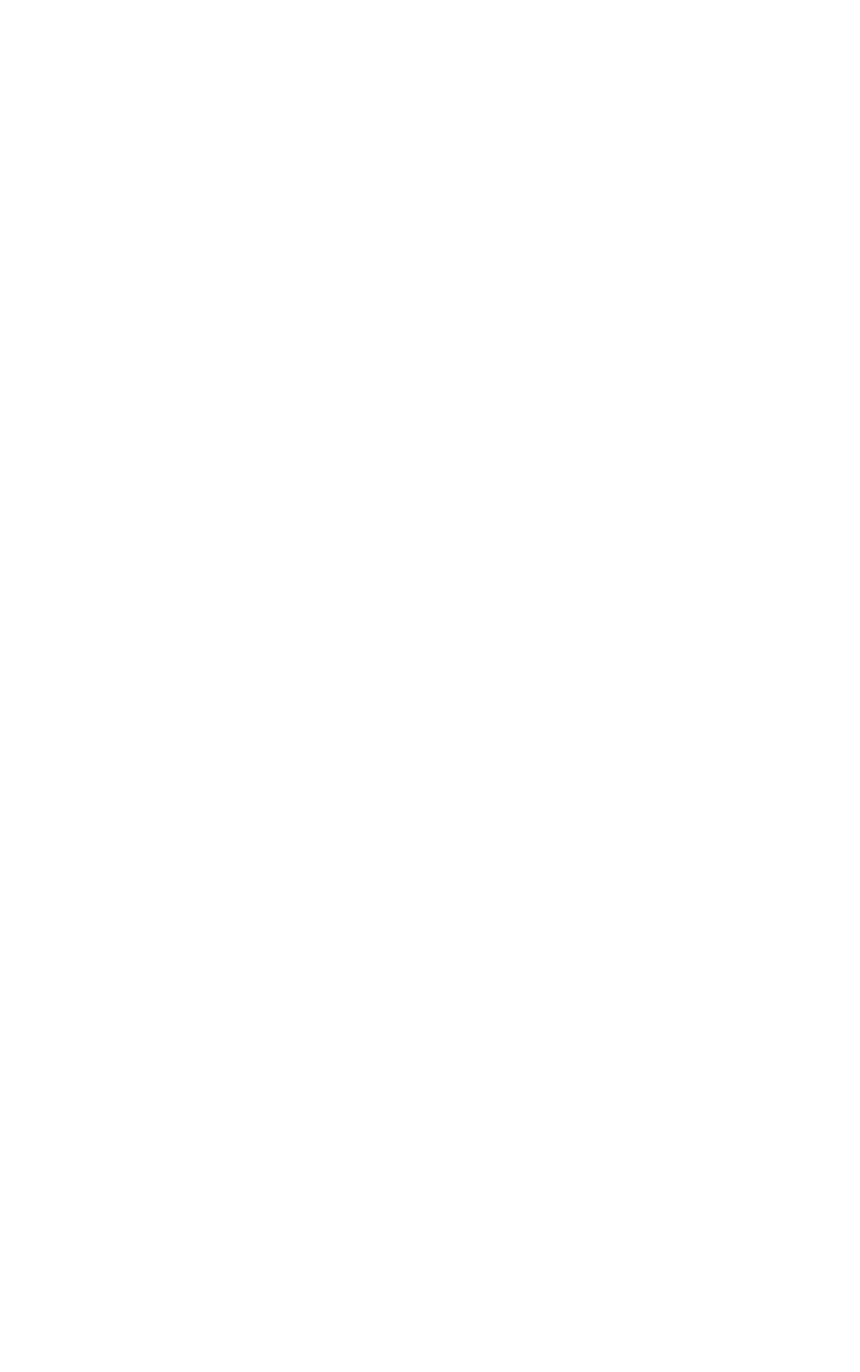
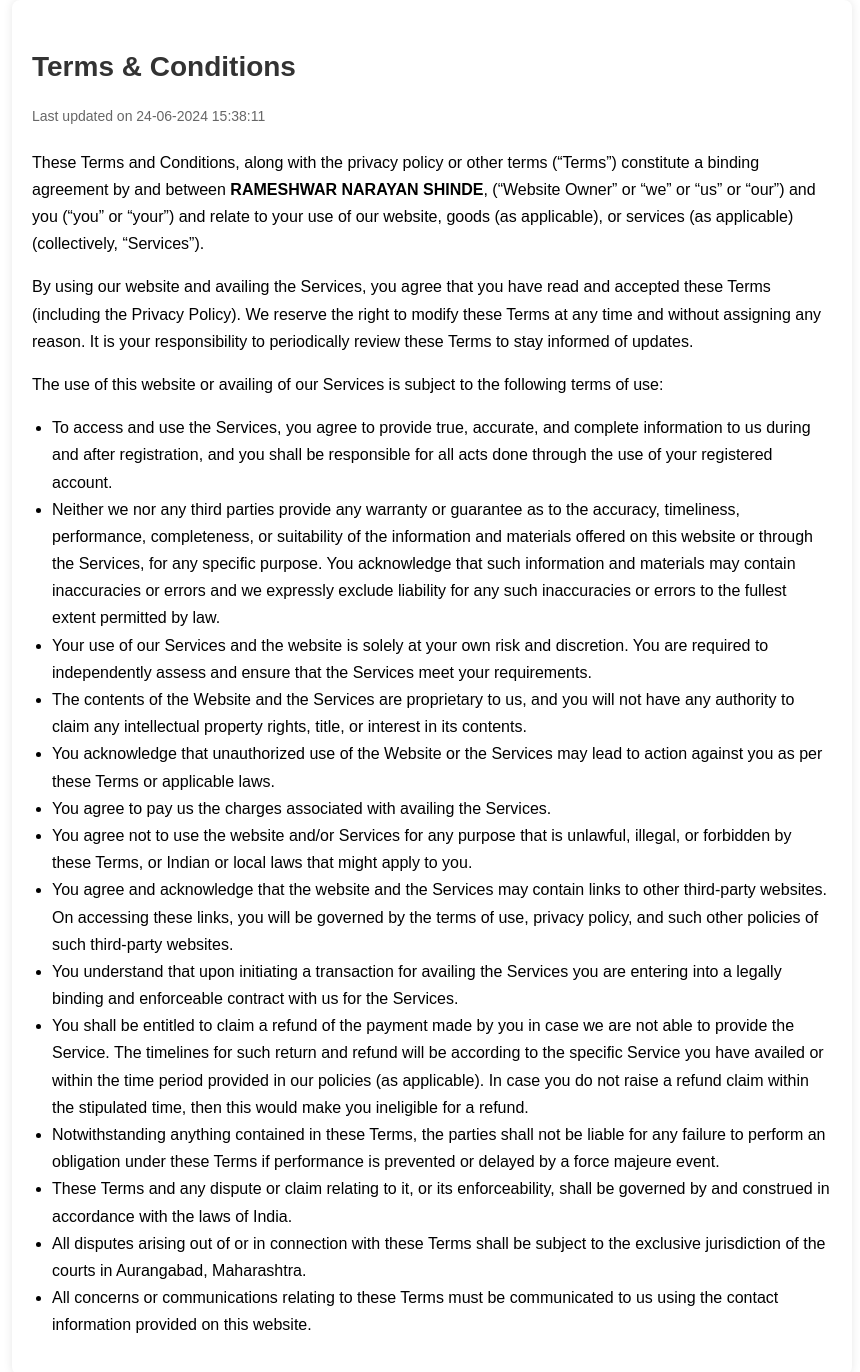
Before and after one commit to rameshwar9170/Elite-Jobs, a React (Create React App) app: page /terms-and-conditions in a window 1280 px wide. Before the commit this address had no page. Shown: the top 1372 px of the page, without its empty margins (208-1068 px from the left). Before the commit the page ends 800 px from the top, so only its background shows below. Built offline with nearby package versions, Linux system fonts and the light colour scheme; the HTML template or start-up script is replaced by a standard one.

Commit message:
Add Contact Us, Terms & Conditions, and Refund Policy pages

```diff
--- a/src/App.js
+++ b/src/App.js
@@ -7,6 +7,9 @@
 import SeekerProfile from './SeekerProfile';
 import ProviderProfile from './ProviderProfile';
 import AddProviders from './AddProviders';
+import ContactUs from './ContactUs';
+import TermsAndConditions from './TermsAndConditions';
+import RefundPolicy from './RefundPolicy';
 
 const App = () => {
   return (
@@ -19,6 +22,9 @@
         <Route path="/seeker-profile/:id" element={<SeekerProfile />} />
         <Route path="/provider/:id" element={<ProviderProfile />} />
         <Route path='/add-providers' element={<AddProviders />} />
+        <Route path='/contact-us' element={<ContactUs />} />
+        <Route path='/terms-and-conditions' element={<TermsAndConditions />} />
+        <Route path='/refund-policy' element={<RefundPolicy />} />
 
       </Routes>
     </Router>
--- /dev/null
+++ b/src/ContactUs.js
@@ -0,0 +1,63 @@
+import React from 'react';
+
+const ContactUs = () => {
+  const contactInfo = {
+    lastUpdated: "24-06-2024 15:35:09",
+    legalName: "RAMESHWAR NARAYAN SHINDE",
+    address: "New Osman pura, Aurangabad, Maharashtra, PIN: 431005",
+    phone: "9370329233",
+    email: "ramshinde9370@gmail.com",
+  };
+
+  return (
+    <div style={styles.container}>
+      <h2 style={styles.title}>Contact Us</h2>
+      <p style={styles.updated}>Last updated on {contactInfo.lastUpdated}</p>
+      <p style={styles.description}>You may contact us using the information below:</p>
+
+      <div style={styles.infoBox}>
+        <p><strong>Merchant Legal Entity Name:</strong> {contactInfo.legalName}</p>
+        <p><strong>Registered Address:</strong> {contactInfo.address}</p>
+        <p><strong>Operational Address:</strong> {contactInfo.address}</p>
+        <p><strong>Telephone No:</strong> {contactInfo.phone}</p>
+        <p><strong>E-Mail ID:</strong> <a href={`mailto:${contactInfo.email}`}>{contactInfo.email}</a></p>
+      </div>
+    </div>
+  );
+};
+
+const styles = {
+  container: {
+    maxWidth: '700px',
+    margin: '0 auto',
+    padding: '20px',
+    fontFamily: 'Arial, sans-serif',
+    lineHeight: '1.6',
+    backgroundColor: '#f9f9f9',
+    borderRadius: '8px',
+    boxShadow: '0 0 10px rgba(0,0,0,0.1)'
+  },
+  title: {
+    fontSize: '28px',
+    fontWeight: 'bold',
+    marginBottom: '10px',
+    color: '#333',
+  },
+  updated: {
+    fontSize: '14px',
+    color: '#666',
+    marginBottom: '20px',
+  },
+  description: {
+    fontSize: '16px',
+    marginBottom: '15px',
+  },
+  infoBox: {
+    backgroundColor: '#fff',
+    padding: '15px 20px',
+    borderRadius: '6px',
+    border: '1px solid #ddd'
+  }
+};
+
+export default ContactUs;
--- /dev/null
+++ b/src/RefundPolicy.jsx
@@ -0,0 +1,77 @@
+import React from 'react';
+
+const RefundPolicy = () => {
+  return (
+    <div style={styles.container}>
+      <h2 style={styles.title}>Cancellation & Refund Policy</h2>
+      <p style={styles.updated}>Last updated on 25-06-2025 22:46:09</p>
+
+      <p>
+        <strong>RAMESHWAR NARAYAN SHINDE</strong> believes in helping its customers as far as possible, and has
+        therefore a liberal cancellation policy. Under this policy:
+      </p>
+
+      <ul style={styles.list}>
+        <li>
+          Cancellations will be considered only if the request is made immediately after placing the order.
+          However, the cancellation request may not be entertained if the orders have been communicated to the
+          vendors/merchants and they have initiated the process of shipping them.
+        </li>
+        <li>
+          <strong>RAMESHWAR NARAYAN SHINDE</strong> does not accept cancellation requests for perishable items
+          like flowers, eatables etc. However, refund/replacement can be made if the customer establishes that
+          the quality of the product delivered is not good.
+        </li>
+        <li>
+          In case of receipt of damaged or defective items please report the same to our Customer Service team.
+          The request will, however, be entertained once the merchant has checked and determined the same at
+          their end. This should be reported within <strong>only same day</strong> of receipt of the products.
+        </li>
+        <li>
+          In case you feel that the product received is not as shown on the site or as per your expectations,
+          you must bring it to the notice of our Customer Service within <strong>only same day</strong> of
+          receiving the product. The Customer Service Team, after looking into your complaint, will take an
+          appropriate decision.
+        </li>
+        <li>
+          In case of complaints regarding products that come with a warranty from manufacturers, please refer
+          the issue to them.
+        </li>
+        <li>
+          In case of any refunds approved by <strong>RAMESHWAR NARAYAN SHINDE</strong>, it’ll take
+          <strong> 9–15 days</strong> for the refund to be processed to the end customer.
+        </li>
+      </ul>
+    </div>
+  );
+};
+
+const styles = {
+  container: {
+    maxWidth: '800px',
+    margin: '0 auto',
+    padding: '20px',
+    fontFamily: 'Arial, sans-serif',
+    lineHeight: '1.7',
+    backgroundColor: '#fff',
+    borderRadius: '8px',
+    boxShadow: '0 0 10px rgba(0,0,0,0.1)',
+  },
+  title: {
+    fontSize: '26px',
+    fontWeight: 'bold',
+    marginBottom: '10px',
+    color: '#333',
+  },
+  updated: {
+    fontSize: '14px',
+    color: '#666',
+    marginBottom: '20px',
+  },
+  list: {
+    paddingLeft: '20px',
+    marginTop: '10px',
+  },
+};
+
+export default RefundPolicy;
--- /dev/null
+++ b/src/TermsAndConditions.jsx
@@ -0,0 +1,91 @@
+import React from 'react';
+
+const TermsAndConditions = () => {
+  return (
+    <div style={styles.container}>
+      <h2 style={styles.title}>Terms & Conditions</h2>
+      <p style={styles.updated}>Last updated on 24-06-2024 15:38:11</p>
+
+      <p>These Terms and Conditions, along with the privacy policy or other terms (“Terms”) constitute a binding
+        agreement by and between <strong>RAMESHWAR NARAYAN SHINDE</strong>, (“Website Owner” or “we” or “us”
+        or “our”) and you (“you” or “your”) and relate to your use of our website, goods (as applicable), or
+        services (as applicable) (collectively, “Services”).</p>
+
+      <p>By using our website and availing the Services, you agree that you have read and accepted these Terms
+        (including the Privacy Policy). We reserve the right to modify these Terms at any time and without
+        assigning any reason. It is your responsibility to periodically review these Terms to stay informed of
+        updates.</p>
+
+      <p>The use of this website or availing of our Services is subject to the following terms of use:</p>
+
+      <ul style={styles.list}>
+        <li>To access and use the Services, you agree to provide true, accurate, and complete information to us
+          during and after registration, and you shall be responsible for all acts done through the use of your
+          registered account.</li>
+        <li>Neither we nor any third parties provide any warranty or guarantee as to the accuracy, timeliness,
+          performance, completeness, or suitability of the information and materials offered on this website or
+          through the Services, for any specific purpose. You acknowledge that such information and materials
+          may contain inaccuracies or errors and we expressly exclude liability for any such inaccuracies or
+          errors to the fullest extent permitted by law.</li>
+        <li>Your use of our Services and the website is solely at your own risk and discretion. You are
+          required to independently assess and ensure that the Services meet your requirements.</li>
+        <li>The contents of the Website and the Services are proprietary to us, and you will not have any
+          authority to claim any intellectual property rights, title, or interest in its contents.</li>
+        <li>You acknowledge that unauthorized use of the Website or the Services may lead to action against you
+          as per these Terms or applicable laws.</li>
+        <li>You agree to pay us the charges associated with availing the Services.</li>
+        <li>You agree not to use the website and/or Services for any purpose that is unlawful, illegal, or
+          forbidden by these Terms, or Indian or local laws that might apply to you.</li>
+        <li>You agree and acknowledge that the website and the Services may contain links to other third-party
+          websites. On accessing these links, you will be governed by the terms of use, privacy policy, and
+          such other policies of such third-party websites.</li>
+        <li>You understand that upon initiating a transaction for availing the Services you are entering into a
+          legally binding and enforceable contract with us for the Services.</li>
+        <li>You shall be entitled to claim a refund of the payment made by you in case we are not able to
+          provide the Service. The timelines for such return and refund will be according to the specific
+          Service you have availed or within the time period provided in our policies (as applicable). In case
+          you do not raise a refund claim within the stipulated time, then this would make you ineligible for
+          a refund.</li>
+        <li>Notwithstanding anything contained in these Terms, the parties shall not be liable for any failure
+          to perform an obligation under these Terms if performance is prevented or delayed by a force majeure
+          event.</li>
+        <li>These Terms and any dispute or claim relating to it, or its enforceability, shall be governed by and
+          construed in accordance with the laws of India.</li>
+        <li>All disputes arising out of or in connection with these Terms shall be subject to the exclusive
+          jurisdiction of the courts in Aurangabad, Maharashtra.</li>
+        <li>All concerns or communications relating to these Terms must be communicated to us using the contact
+          information provided on this website.</li>
+      </ul>
+    </div>
+  );
+};
+
+const styles = {
+  container: {
+    maxWidth: '800px',
+    margin: '0 auto',
+    padding: '20px',
+    fontFamily: 'Arial, sans-serif',
+    lineHeight: '1.7',
+    backgroundColor: '#fff',
+    borderRadius: '8px',
+    boxShadow: '0 0 10px rgba(0,0,0,0.1)',
+  },
+  title: {
+    fontSize: '28px',
+    fontWeight: 'bold',
+    marginBottom: '10px',
+    color: '#333',
+  },
+  updated: {
+    fontSize: '14px',
+    color: '#666',
+    marginBottom: '20px',
+  },
+  list: {
+    paddingLeft: '20px',
+    marginTop: '10px',
+  },
+};
+
+export default TermsAndConditions;
```
